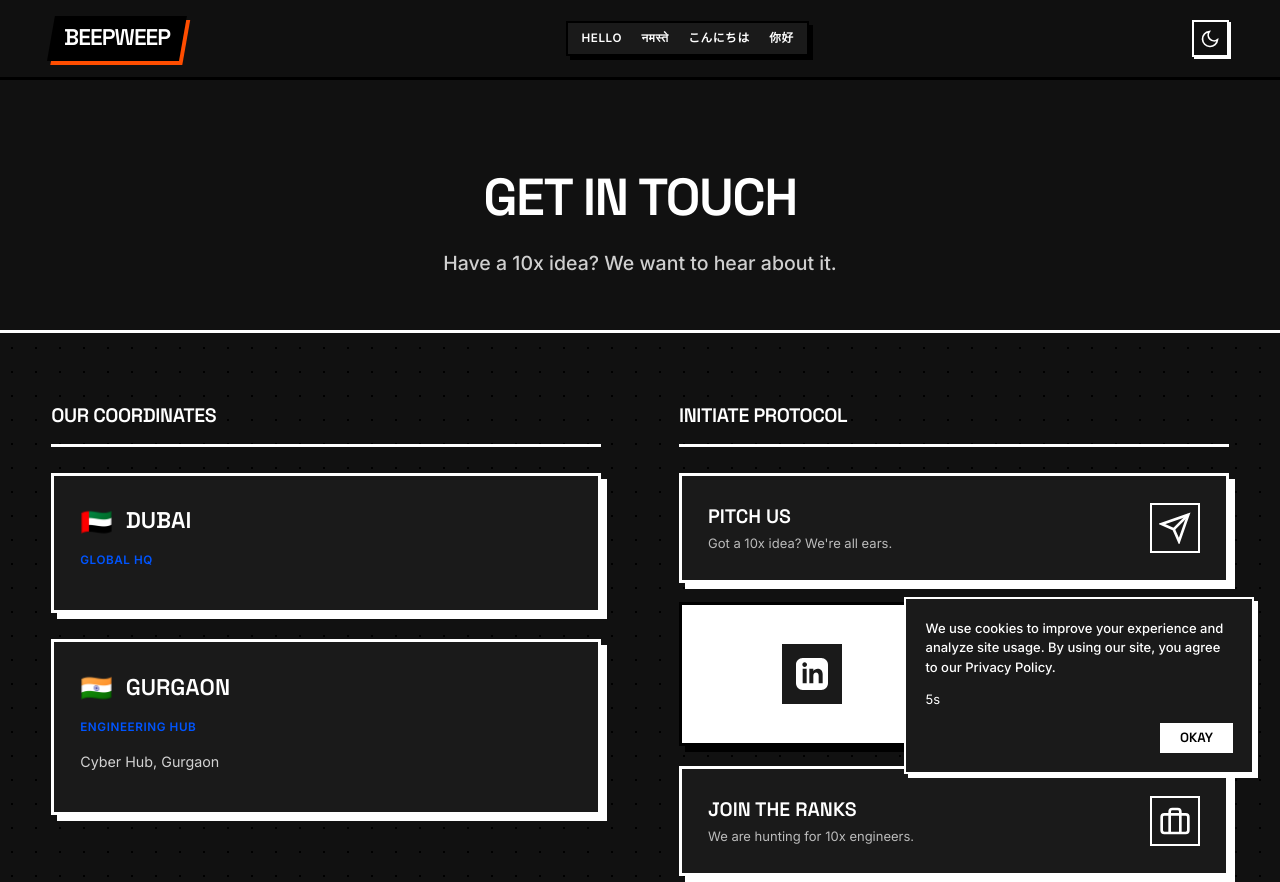
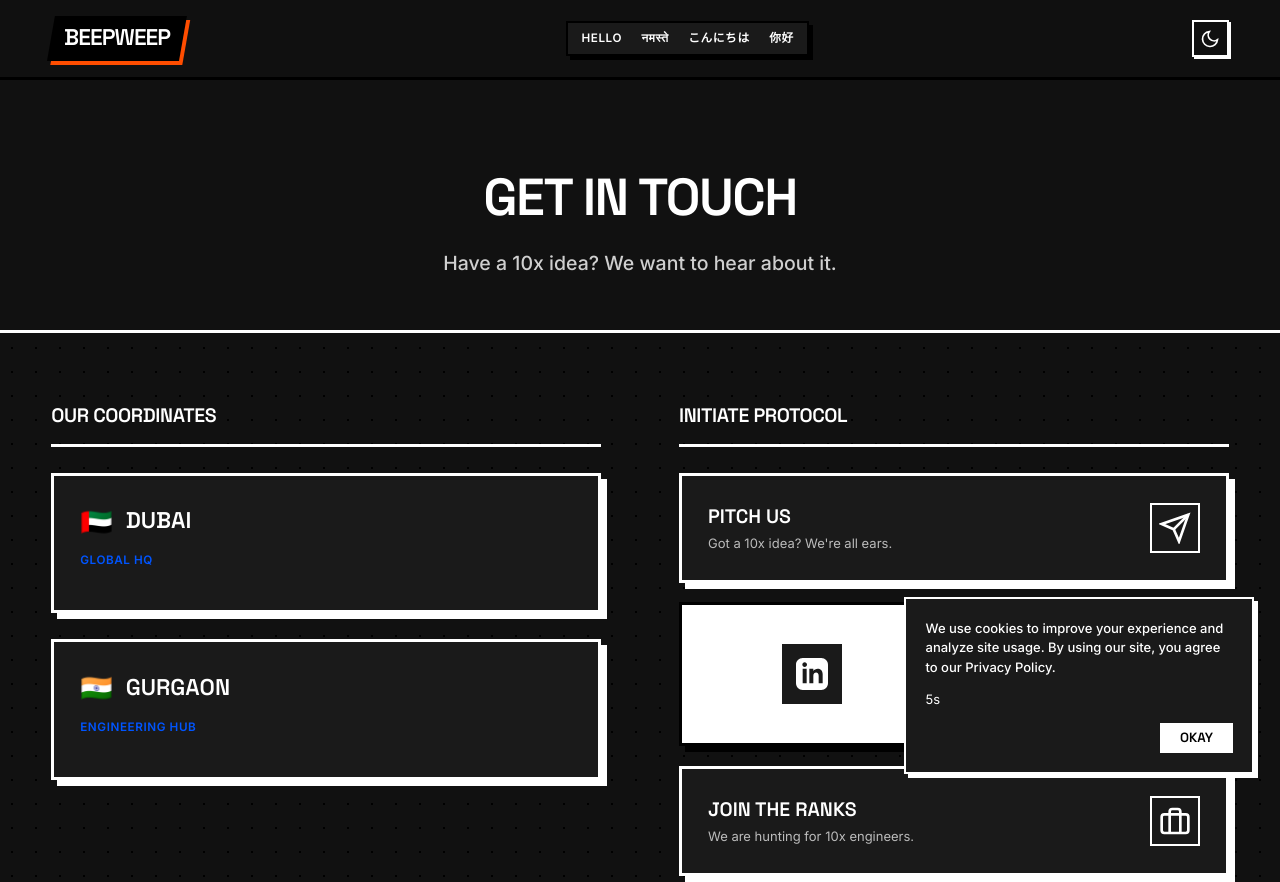
Before and after one commit to beepweep/beepweep.github.io, a plain HTML site: page contact.html in a window 1280 px wide. Shown: the top 882 px of the page. Drawn offline with Linux system fonts and the light colour scheme.

Commit message:
Remove Gurgaon address from contact page

```diff
--- a/contact.html
+++ b/contact.html
@@ -101,9 +101,7 @@
                                 <h3>Gurgaon</h3>
                             </div>
                             <p class="office-role">Engineering Hub</p>
-                            <p class="office-address">
-                                Cyber Hub, Gurgaon
-                            </p>
+                            <p class="office-address"></p>
 
                         </div>
                     </div>
```
